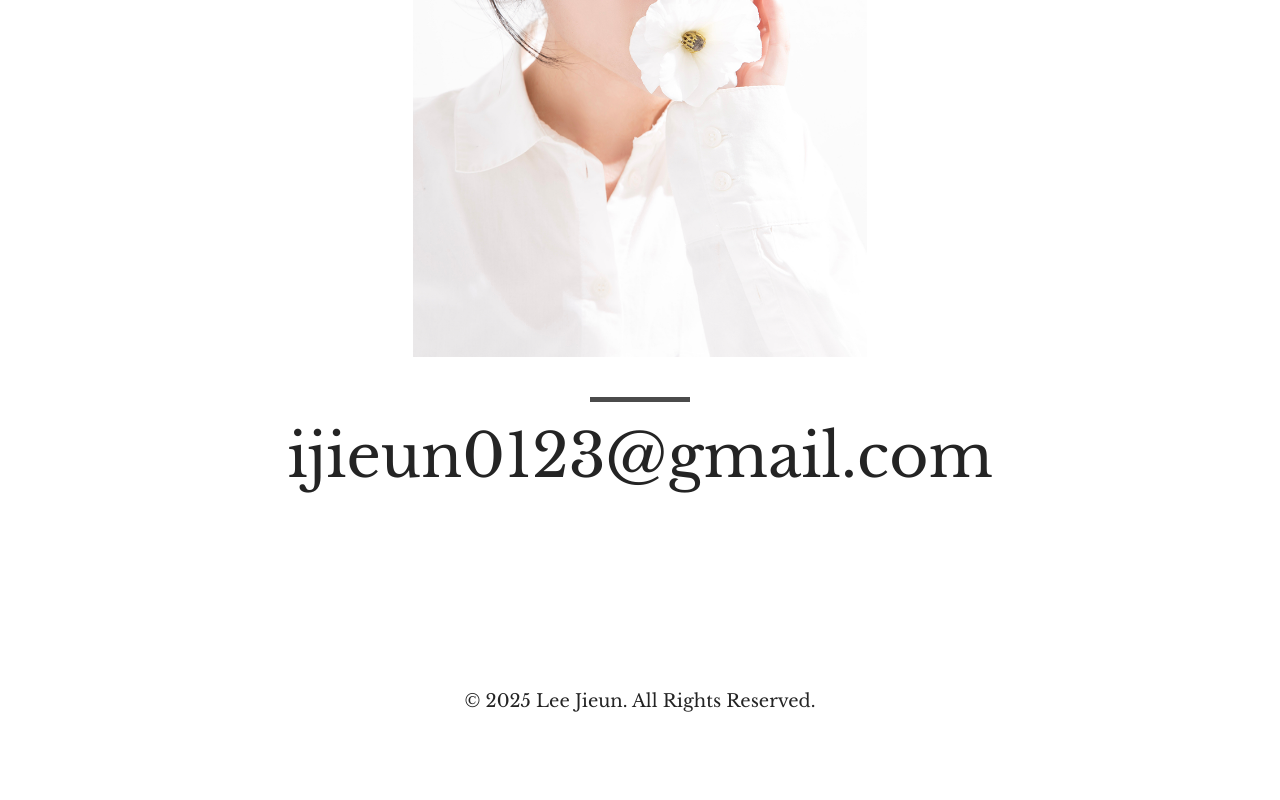
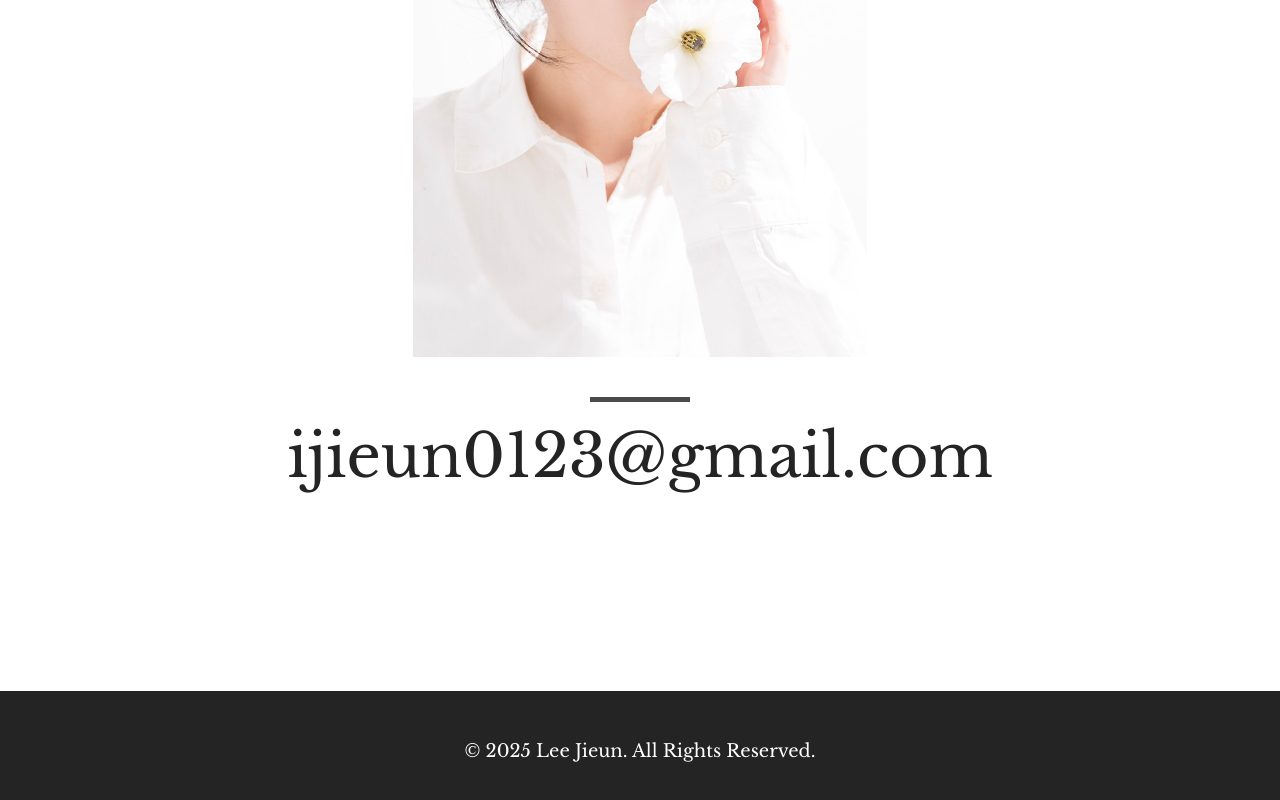
Before and after one commit to ijieun0123/portfolio-v2, a React (Vite) app: page / in a window 1280 px wide. Shown: the part 8219-9019 px from the top of the page. Built offline with nearby package versions, Linux system fonts and the light colour scheme; a web font is replaced by a local one.

Commit message:
footer background 추가

```diff
--- a/src/components/Footer/Footer.scss
+++ b/src/components/Footer/Footer.scss
@@ -1,13 +1,17 @@
 @import "../../styles/variables";
 
 footer {
-    padding-bottom: 50px;
+    padding: 50px 0;
+    background: $black;
 
     .container {
         p {
+            display: flex;
+            align-items: center;
+            justify-content: center;
             font-family: $font_family_english;
             font-size: 14px;
-            color: $black;
+            color: $white;
             text-align: center;
         }
     }
@@ -15,8 +19,6 @@ footer {
 
 @media (min-width: 768px) {
     footer {
-        padding-bottom: 100px;
-
         .container {
             p {
                 font-size: 18px;
```
